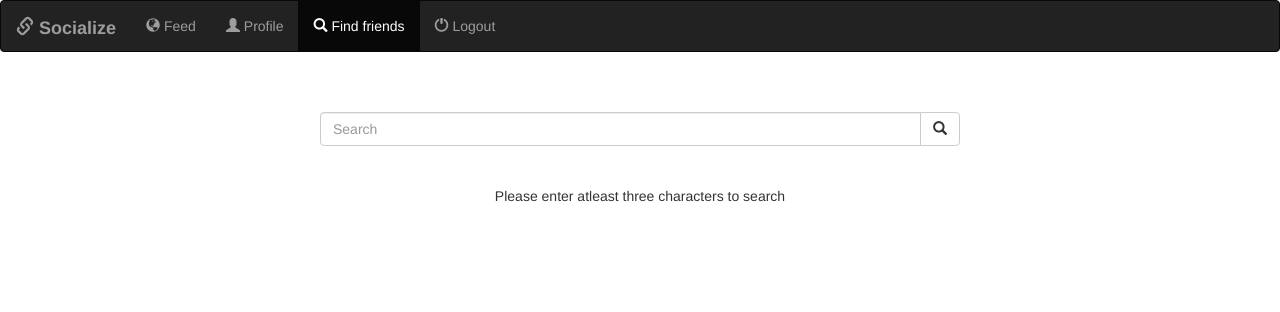
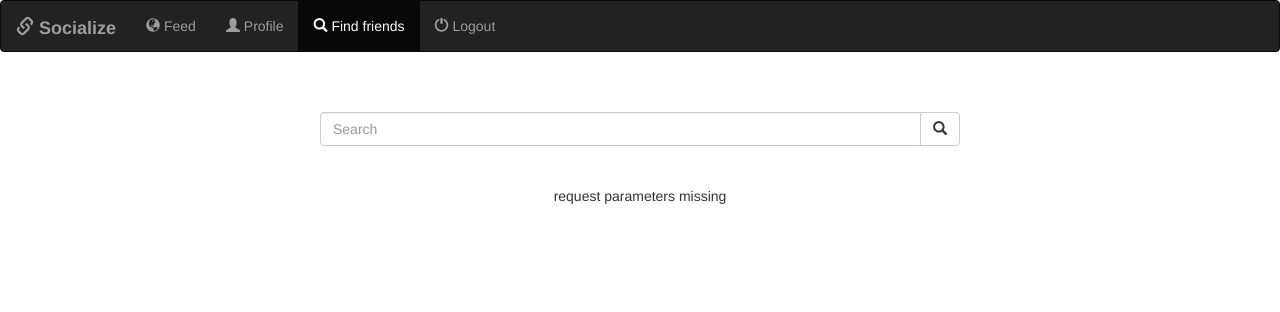
Before and after one commit to prathonit/socialize, a PHP site: page /search.php in a window 1280 px wide. Shown: the top 312 px of the page. Run offline with PHP 8.4, Linux system fonts and the light colour scheme; the visitor is signed in with stand-in values (Sample User, id 1); data that the repository does not hold is empty.

Commit message:
Update search.php

```diff
--- a/search.php
+++ b/search.php
@@ -42,6 +42,9 @@
             $data=trim($data);
             return $data;
         }
+        if (!isset($_POST['search'])) {
+            die("request parameters missing");
+        }
         $search=validate($_POST['search']);
         if (strlen($search)<=2){
         	die("Please enter atleast three characters to search");
@@ -65,7 +68,6 @@
         		echo "</div>";
         		echo "</a>";
         		echo "<br>";
-
         	}
 
         }
```
